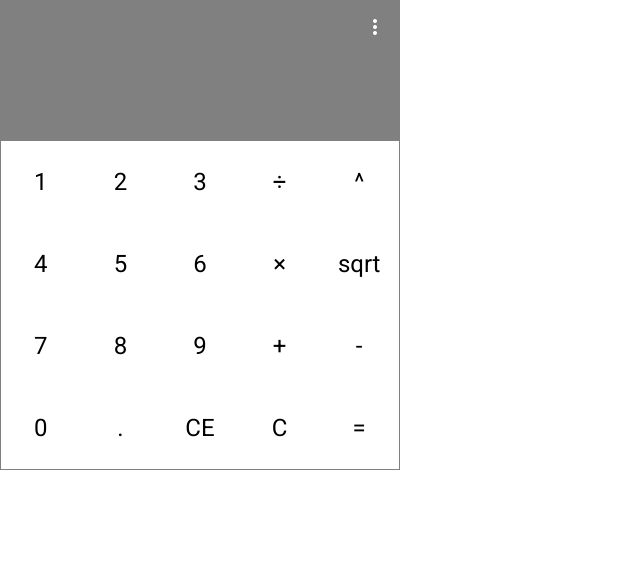
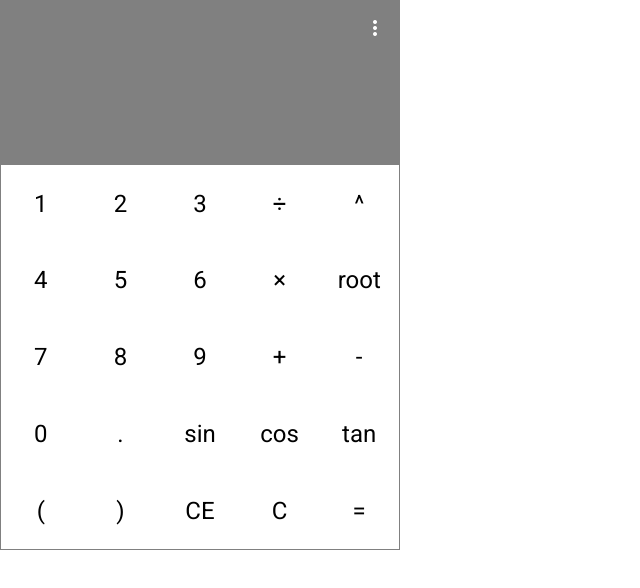
Before and after one commit to moustaxx/calculator-angular, an Angular app: page / in a window 1280 px wide. Shown: the top 588 px of the page, without its empty margins (0-640 px from the left). Built offline with nearby package versions, Linux system fonts and the light colour scheme.

Commit message:
Add trygonometric function support, fix root

```diff
--- a/src/app/main-view/main-view.component.scss
+++ b/src/app/main-view/main-view.component.scss
@@ -7,7 +7,7 @@
   height: 100%;
   overflow: hidden;
   width: 400px;
-  height: 470px;
+  height: 550px;
   position: relative;
 }
 .mathExpressionWrapper {
--- a/src/app/main-view/main-view.component.ts
+++ b/src/app/main-view/main-view.component.ts
@@ -8,9 +8,10 @@ const isNumber = (value: any) => {
 
 const buttonsContent = [
   1, 2, 3, '÷', '^',
-  4, 5, 6, '×', 'sqrt',
+  4, 5, 6, '×', 'root',
   7, 8, 9, '+', '-',
-  0, '.', 'CE', 'C', '='
+  0, '.', 'sin', 'cos', 'tan',
+  '(', ')', 'CE', 'C', '='
 ] as const;
 type TButtonItemContent = typeof buttonsContent[number];
 
@@ -79,7 +80,7 @@ export class MainViewComponent implements AfterViewChecked {
 
   getInstantResult() {
     const lastOp = this.getLastOperation();
-    if (!isNumber(lastOp)) return;
+    if (!isNumber(lastOp) && lastOp !== ')') return;
 
     const expression = this.getMathExpressionString();
     try {
@@ -164,8 +165,8 @@ export class MainViewComponent implements AfterViewChecked {
           this.getInstantResult();
           return;
         }
-        const lastOp = this.getLastOperation();
-        if (!isNumber(lastOp) || lastOp === undefined) return;
+        // const lastOp = this.getLastOperation();
+        // if (!isNumber(lastOp) || lastOp === undefined) return;
 
         this.addOperation(event);
         break;
```
